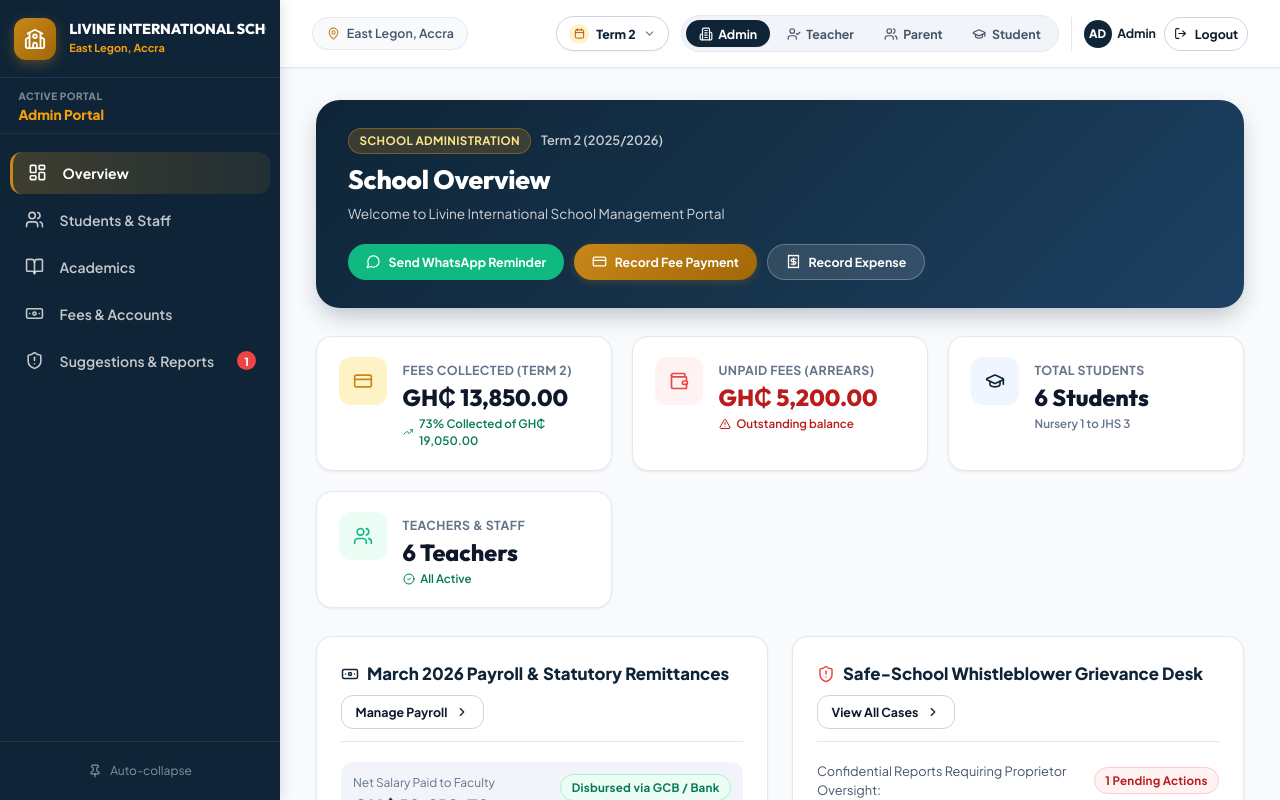
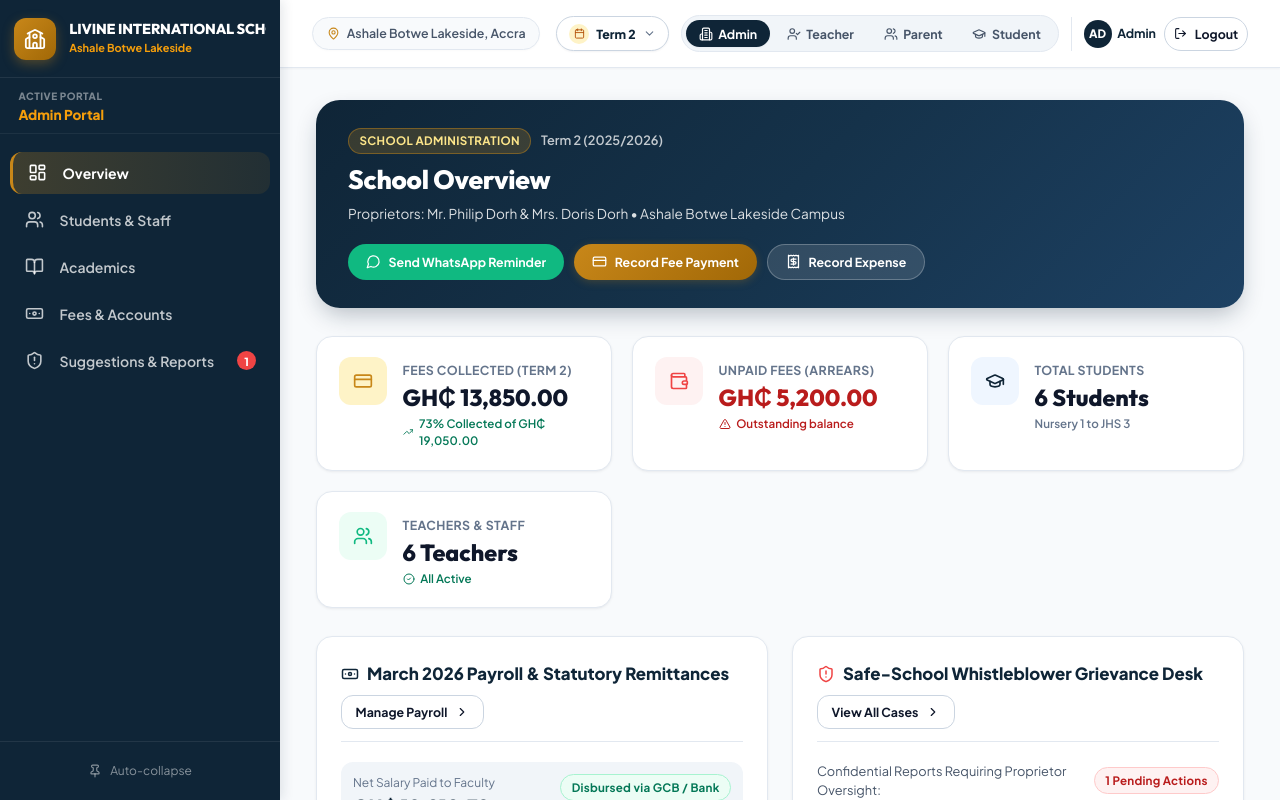
Before and after one commit to Theo-Dorh/livine-school-management, a React (Vite) app: page / in a window 1280 px wide. Both pictures are taken after a click on the button "Overview". Shown: the top 800 px of the page. Built offline with nearby package versions, Linux system fonts and the light colour scheme; the HTML template or start-up script is replaced by a standard one.

Commit message:
feat: make logo navigate back to home, update school campus to Ashale Botwe Lakeside, set proprietors to Mr. Philip Dorh & Mrs. Doris Dorh, and add Mr. Quaye as Super Admin

```diff
--- a/src/App.tsx
+++ b/src/App.tsx
@@ -210,6 +210,7 @@ export function App() {
           currentStudent={currentStudent}
           onLogout={handleLogout}
           onToggleMobileMenu={() => setIsMobileMenuOpen(prev => !prev)}
+          onNavigateHome={() => setActiveCategory('dashboard')}
         />
 
         {/* Dynamic Content Workspace */}
--- a/src/components/common/Navbar.tsx
+++ b/src/components/common/Navbar.tsx
@@ -23,6 +23,7 @@ interface NavbarProps {
   currentStudent?: Student;
   onLogout?: () => void;
   onToggleMobileMenu?: () => void;
+  onNavigateHome?: () => void;
 }
 
 export const Navbar: React.FC<NavbarProps> = ({
@@ -34,7 +35,8 @@ export const Navbar: React.FC<NavbarProps> = ({
   currentParent,
   currentStudent,
   onLogout,
-  onToggleMobileMenu
+  onToggleMobileMenu,
+  onNavigateHome
 }) => {
   const [isTermDropdownOpen, setIsTermDropdownOpen] = useState(false);
   const termDropdownRef = useRef<HTMLDivElement>(null);
@@ -90,6 +92,8 @@ export const Navbar: React.FC<NavbarProps> = ({
 
         <div
           className="campus-pill"
+          onClick={onNavigateHome}
+          title="Return to Home Dashboard"
           style={{
             display: 'inline-flex',
             alignItems: 'center',
@@ -100,11 +104,12 @@ export const Navbar: React.FC<NavbarProps> = ({
             padding: '0.4rem 0.85rem',
             borderRadius: 'var(--radius-full)',
             border: '1px solid #E2E8F0',
-            boxShadow: '0 1px 2px rgba(0,0,0,0.02)'
+            boxShadow: '0 1px 2px rgba(0,0,0,0.02)',
+            cursor: onNavigateHome ? 'pointer' : 'default'
           }}
         >
           <MapPin size={13} color="#C88719" />
-          <span style={{ fontWeight: 600 }}>East Legon, Accra</span>
+          <span style={{ fontWeight: 600 }}>Ashale Botwe Lakeside, Accra</span>
         </div>
       </div>
 
--- a/src/components/common/Sidebar.tsx
+++ b/src/components/common/Sidebar.tsx
@@ -108,23 +108,31 @@ export const Sidebar: React.FC<SidebarProps> = ({
         onMouseEnter={() => setIsHovered(true)}
         onMouseLeave={() => setIsHovered(false)}
       >
-        {/* Top Brand Anchor */}
-        <div className="sidebar-brand-container">
-          <div className="school-logo-crest">
+        {/* Top Brand Anchor - Clickable to return to Home / Landing Dashboard */}
+        <div
+          className="sidebar-brand-container"
+          onClick={() => handleItemClick('dashboard')}
+          style={{ cursor: 'pointer' }}
+          title="Return to Home / Overview Dashboard"
+        >
+          <div className="school-logo-crest" title="Return to Home Dashboard">
             <School size={22} />
           </div>
 
           {isExpanded && (
             <div className="school-brand-text" style={{ flex: 1 }}>
               <h1 title={SCHOOL_INFO.name}>{SCHOOL_INFO.name}</h1>
-              <p>East Legon, Accra</p>
+              <p>Ashale Botwe Lakeside</p>
             </div>
           )}
 
           {/* Close button visible on mobile drawer */}
           {isMobileOpen && onCloseMobile && (
             <button
-              onClick={onCloseMobile}
+              onClick={(e) => {
+                e.stopPropagation();
+                onCloseMobile();
+              }}
               className="sidebar-mobile-close-btn"
               aria-label="Close navigation"
             >
--- a/src/components/common/WhatsAppReminderModal.tsx
+++ b/src/components/common/WhatsAppReminderModal.tsx
@@ -122,7 +122,7 @@ You are cordially invited to the *Trimester General PTA Meeting* of Livine Inter
 
 📅 *Date:* Saturday, 21st March 2026
 ⏰ *Time:* 9:00 AM Prompt
-📍 *Venue:* School Main Assembly Hall (East Legon Campus)
+📍 *Venue:* School Main Assembly Hall (Ashale Botwe Lakeside Campus)
 🎯 *Agenda:* Standards-Based NaCCA Curriculum implementation, BECE readiness, and facility upgrades.
 
 Your presence and constructive contributions are highly valued.
--- a/src/components/parent/ParentFeePayment.tsx
+++ b/src/components/parent/ParentFeePayment.tsx
@@ -430,7 +430,7 @@ export const ParentFeePayment: React.FC<ParentFeePaymentProps> = ({
                 <div style={{ display: 'flex', justifyContent: 'space-between', alignItems: 'flex-end', marginTop: '1.25rem' }}>
                   <div>
                     <div style={{ borderBottom: '1px solid #334155', width: '160px', height: '25px', display: 'flex', alignItems: 'flex-end', justifyContent: 'center', fontFamily: 'cursive', fontSize: '1.1rem' }}>
-                      Rev. Livingstone
+                      Mr. Quaye
                     </div>
                     <div style={{ fontSize: '0.75rem', fontWeight: 600, color: '#475569' }}>
                       Authorized Bursar / Accounts
--- a/src/components/proprietor/ExpensesManager.tsx
+++ b/src/components/proprietor/ExpensesManager.tsx
@@ -75,7 +75,7 @@ export const ExpensesManager: React.FC<ExpensesManagerProps> = ({
       date: new Date().toISOString().split('T')[0],
       paymentMethod,
       vendorOrRecipient: vendorOrRecipient || 'General Vendor',
-      recordedBy: 'Proprietor (Livingstone)',
+      recordedBy: 'Proprietor (Mr. Philip Dorh)',
       description,
       receiptNumber: receiptNumber || `REC-${Date.now()}`
     };
--- a/src/components/proprietor/ProprietorDashboard.tsx
+++ b/src/components/proprietor/ProprietorDashboard.tsx
@@ -136,8 +136,8 @@ export const ProprietorDashboard: React.FC<ProprietorDashboardProps> = ({
           <h2 style={{ fontSize: '1.65rem', color: '#FFFFFF', fontWeight: 800, letterSpacing: '-0.01em', margin: 0 }}>
             School Overview
           </h2>
-          <p style={{ color: 'rgba(255, 255, 255, 0.8)', fontSize: '0.85rem', marginTop: '0.25rem', maxWidth: '550px' }}>
-            Welcome to Livine International School Management Portal
+          <p style={{ color: 'rgba(255, 255, 255, 0.85)', fontSize: '0.85rem', marginTop: '0.25rem', maxWidth: '550px' }}>
+            Proprietors: Mr. Philip Dorh & Mrs. Doris Dorh • Ashale Botwe Lakeside Campus
           </p>
         </div>
 
--- a/src/components/proprietor/UserManager.tsx
+++ b/src/components/proprietor/UserManager.tsx
@@ -52,7 +52,7 @@ export const UserManager: React.FC<UserManagerProps> = ({
   const [stuParentName, setStuParentName] = useState('');
   const [stuParentPhone, setStuParentPhone] = useState('+233 24 000 0000');
   const [stuParentEmail, setStuParentEmail] = useState('');
-  const [stuAddress, setStuAddress] = useState('East Legon, Accra');
+  const [stuAddress, setStuAddress] = useState('Ashale Botwe Lakeside, Accra');
   const [stuHometown, setStuHometown] = useState('Kumasi, Ashanti Region');
   const [stuHouse, setStuHouse] = useState<Student['house']>('Kwame Nkrumah');
 
@@ -96,7 +96,7 @@ export const UserManager: React.FC<UserManagerProps> = ({
       setStuParentName('');
       setStuParentPhone('+233 24 000 0000');
       setStuParentEmail('');
-      setStuAddress('East Legon, Accra');
+      setStuAddress('Ashale Botwe Lakeside, Accra');
       setStuHometown('Accra, Greater Accra');
       setStuHouse('Kwame Nkrumah');
     }
@@ -534,7 +534,7 @@ export const UserManager: React.FC<UserManagerProps> = ({
                   className="form-input"
                   value={stuAddress}
                   onChange={(e) => setStuAddress(e.target.value)}
-                  placeholder="e.g. House No. 12, East Legon Hills, Accra"
+                  placeholder="e.g. House No. 12, Lakeside Estate, Ashale Botwe, Accra"
                 />
               </div>
             </div>
--- a/src/data/mockData.ts
+++ b/src/data/mockData.ts
@@ -17,9 +17,9 @@ import {
 export const SCHOOL_INFO = {
   name: 'Livine International School',
   motto: 'Excellence in Knowledge, Integrity in Character',
-  address: 'Plot 42, Ring Road East / East Legon Campus, Accra, Ghana',
-  campus: 'East Legon Campus, Accra',
-  digitalAddress: 'GA-492-3810',
+  address: 'Plot 15, Lakeside Main Road, Ashale Botwe Lakeside, Accra, Ghana',
+  campus: 'Ashale Botwe Lakeside Campus, Accra',
+  digitalAddress: 'GD-184-9023',
   phone: '+233 (0) 302 789 450 / +233 (0) 244 123 456',
   email: 'info@livineinternationalschool.edu.gh',
   website: 'www.livineinternationalschool.edu.gh',
@@ -33,10 +33,30 @@ export const SCHOOL_INFO = {
   },
   nextTermBegins: '12th May, 2026',
   headTeacherName: 'Dr. (Mrs.) Joyce Adom-Kwarteng',
-  proprietorName: 'Rev. Emmanuel & Dr. Linda Livingstone'
+  proprietorName: 'Mr. Philip Dorh & Mrs. Doris Dorh',
+  proprietors: [
+    { name: 'Mr. Philip Dorh', title: 'Co-Proprietor & Managing Director' },
+    { name: 'Mrs. Doris Dorh', title: 'Co-Proprietor & Executive Director' }
+  ]
 };
 
 export const INITIAL_SUPER_USERS: SuperUser[] = [
+  {
+    id: 'su-00',
+    fullName: 'Mr. Quaye',
+    email: 'mr.quaye@livineinternationalschool.edu.gh',
+    roleTitle: 'Super Administrator & Operations Lead',
+    permissions: {
+      canManageFees: true,
+      canManagePayroll: true,
+      canManageUsers: true,
+      canManageSubjects: true,
+      canManageCourseContent: true,
+      canPromoteStudents: true
+    },
+    dateCreated: '2024-01-10',
+    status: 'Active'
+  },
   {
     id: 'su-01',
     fullName: 'Dr. (Mrs.) Joyce Adom-Kwarteng',
@@ -127,7 +147,7 @@ export const INITIAL_PARENTS: Parent[] = [
     phone: '+233 24 498 7654',
     alternatePhone: '+233 20 811 2233',
     occupation: 'Senior Civil Engineer (VRA)',
-    residentialAddress: 'House No. 14, Mango Tree Avenue, East Legon Hills, Accra',
+    residentialAddress: 'House No. 14, Lakeside Estate, Ashale Botwe, Accra',
     wards: ['stu-01', 'stu-02']
   },
   {
@@ -173,7 +193,7 @@ export const INITIAL_STUDENTS: Student[] = [
     parentName: 'Mr. David Kwabena Mensah',
     parentPhone: '+233 24 498 7654',
     parentEmail: 'david.mensah@ghanatel.com.gh',
-    residentialAddress: 'House No. 14, Mango Tree Avenue, East Legon Hills, Accra',
+    residentialAddress: 'House No. 14, Lakeside Estate, Ashale Botwe, Accra',
     hometown: 'Mampong, Ashanti Region',
     admissionDate: '2023-09-10',
     status: 'Active',
@@ -198,7 +218,7 @@ export const INITIAL_STUDENTS: Student[] = [
     parentName: 'Mr. David Kwabena Mensah',
     parentPhone: '+233 24 498 7654',
     parentEmail: 'david.mensah@ghanatel.com.gh',
-    residentialAddress: 'House No. 14, Mango Tree Avenue, East Legon Hills, Accra',
+    residentialAddress: 'House No. 14, Lakeside Estate, Ashale Botwe, Accra',
     hometown: 'Mampong, Ashanti Region',
     admissionDate: '2024-09-08',
     status: 'Active',
@@ -544,7 +564,7 @@ export const INITIAL_FEE_PAYMENTS: FeePayment[] = [
     paymentMethod: 'MTN Mobile Money',
     transactionRef: 'MM-TXN-9823746102',
     date: '2026-01-15 10:24 AM',
-    receivedBy: 'Admin Accounts (Livingstone)',
+    receivedBy: 'Admin Accounts (Mr. Quaye)',
     payerName: 'Mr. David Kwabena Mensah',
     payerPhone: '+233 24 498 7654',
     notes: 'Full payment for Term 2 (Tuition, Feeding, ICT & Bus)'
@@ -1093,7 +1113,7 @@ export const INITIAL_EXPENSES: ExpenseRecord[] = [
     date: '2026-03-02',
     paymentMethod: 'Mobile Money',
     vendorOrRecipient: 'Electricity Company of Ghana (ECG)',
-    recordedBy: 'Proprietor (Rev. Livingstone)',
+    recordedBy: 'Proprietor (Mr. Philip Dorh)',
     description: 'Bulk prepaid electricity recharge for academic block, air conditioners and ICT server room.'
   },
   {
@@ -1116,7 +1136,7 @@ export const INITIAL_EXPENSES: ExpenseRecord[] = [
     amount: 4800.00,
     date: '2026-03-10',
     paymentMethod: 'Cash',
-    vendorOrRecipient: 'GOIL Service Station (East Legon)',
+    vendorOrRecipient: 'GOIL Service Station (Ashale Botwe)',
     recordedBy: 'Transport Manager',
     description: 'Fuel coupons and brake pad replacement for Toyota Coaster & HiAce buses.'
   },
```
Also changed, not shown: 1 other file (tests, documents, lock files or other folders).
